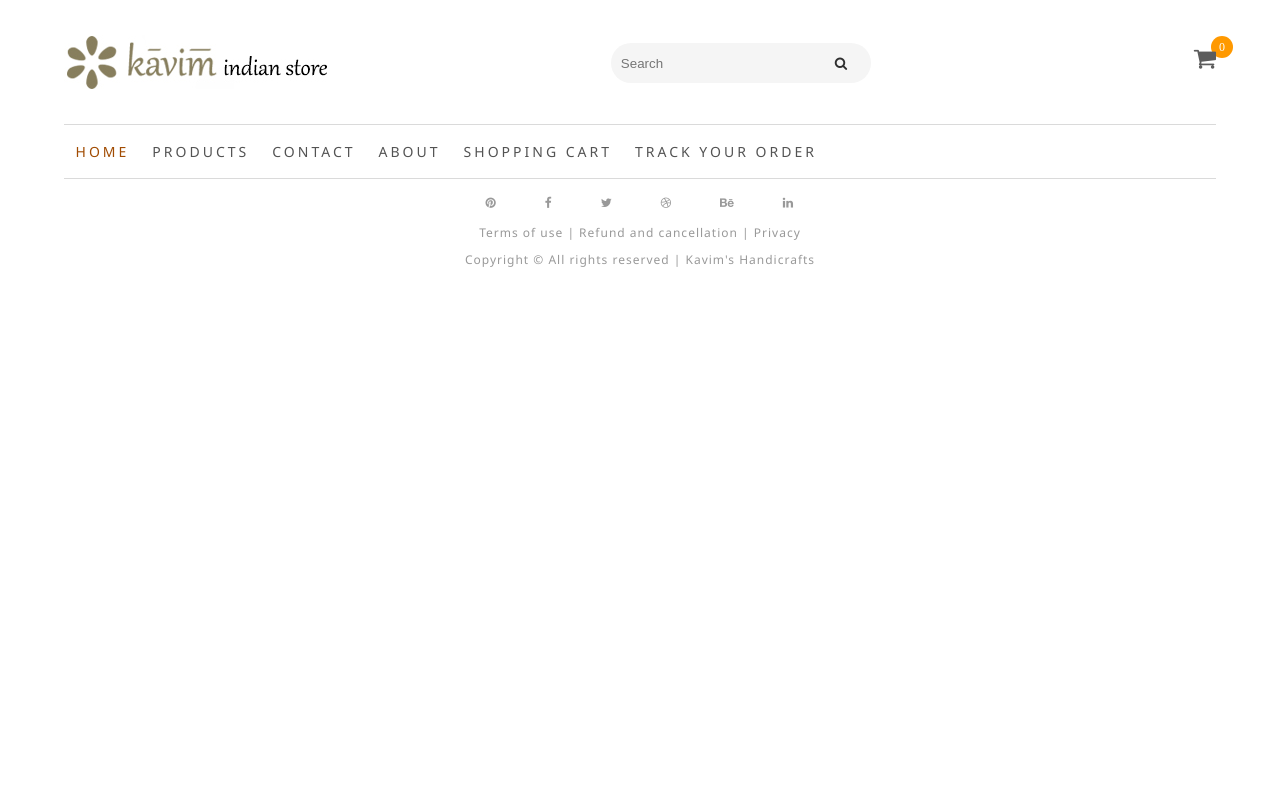
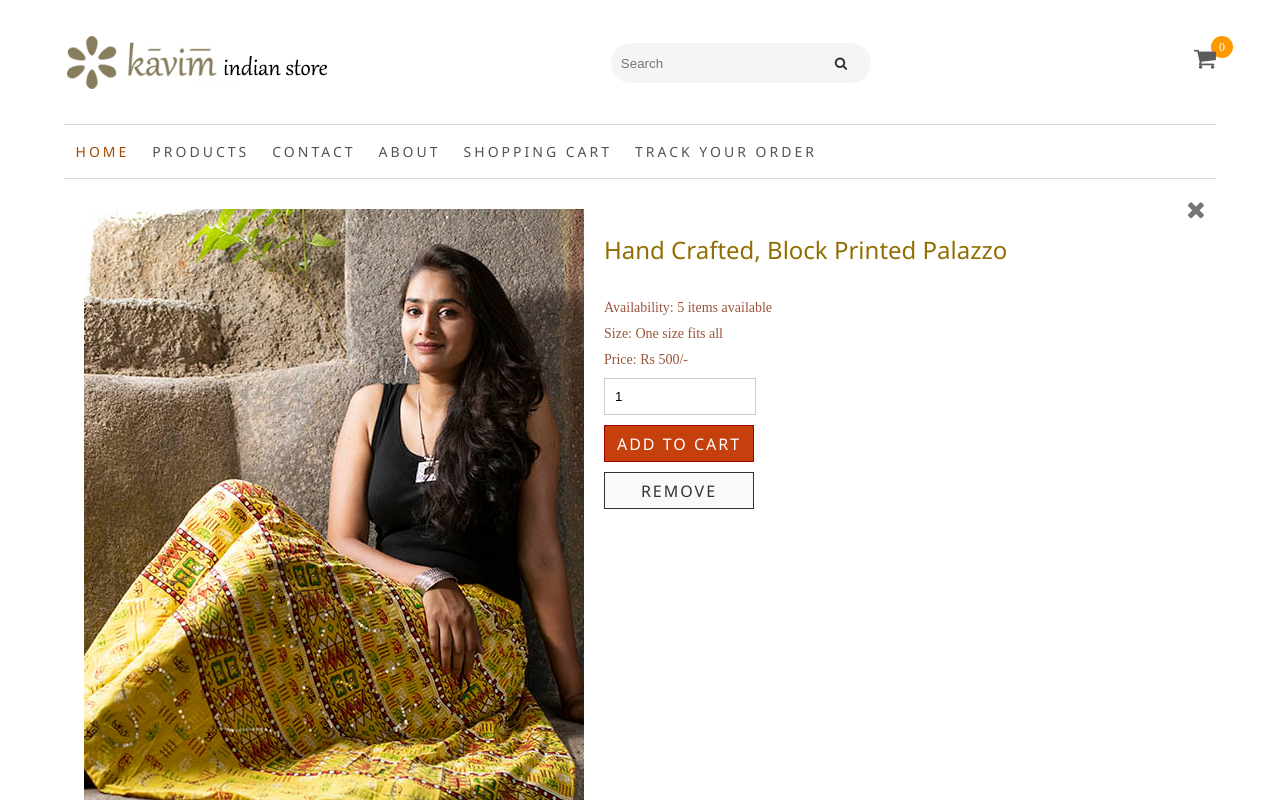
Before and after one commit to nitk-shashankshah/Kavim, an Angular app: page /details/1 in a window 1280 px wide. Shown: the top 800 px of the page. Built offline with nearby package versions, Linux system fonts and the light colour scheme; what angular-font-awesome would draw is missing.

Commit message:
details changes

```diff
--- a/src/app/header/header.component.html
+++ b/src/app/header/header.component.html
@@ -10,7 +10,7 @@
   </ul>-->
   <ul class="flex nav-ul">
     <!--<li><a href="#"><i class="fa fa-user" style="font-size: 24px;color:#5c5c5c;"></i> <span style="line-height: 24px;"></span></a></li>-->
-    <li><a routerLink="/cart" routerLinkActive="active"><i class="fa fa-shopping-cart" style="font-size: 24px;color:#5c5c5c;" [attr.myValue]="cartItems"></i></a></li>
+    <li><a href="cart"><i class="fa fa-shopping-cart" style="font-size: 24px;color:#5c5c5c;" [attr.myValue]="cartItems"></i></a></li>
   </ul>
 </div>
 </div>
@@ -23,7 +23,7 @@
   <a routerLink="/products" routerLinkActive="active">Products</a>
   <a routerLink="/contact" routerLinkActive="active">Contact</a>
   <a routerLink="/cart" routerLinkActive="active">About</a>
-  <a routerLink="/cart" routerLinkActive="active">Shopping Cart</a>
+  <a href="cart">Shopping Cart</a>
   <a routerLink="/track" routerLinkActive="active">Track your order</a>
   <a href="javascript:void(0);" class="icon" (click)="myFunction()">
     <i class="fa fa-bars"></i>
--- a/src/app/home/home.component.html
+++ b/src/app/home/home.component.html
@@ -29,6 +29,3 @@
     <app-product imgInput="../../assets/images/jutti.jpg" description="Rajasthani" price="240" id="5"></app-product>
   </div>
 </div>
-
-<app-product-detail>
-</app-product-detail>
--- a/src/app/product-detail/product-detail.component.css
+++ b/src/app/product-detail/product-detail.component.css
@@ -2,64 +2,45 @@
   display:flex;
   flex-direction: row;
   justify-content: space-even;
-  padding:50px 20px;
+  padding:20px 20px;
   box-sizing: border-box;
-  position:fixed;
-  z-index:1000;
   top:10px;
   margin:0px auto;
-  background:#f7f7f7;
-  border:2px solid #dcdcdc;
-  border-radius: 10px;
-  width: 90vw;
+  float:left;
 }
 
 @media screen and (min-width: 801px) {
-.product img {
-  width:100%;
-}
 .description{
-  padding-left:10px;
+  padding-left:20px;
 }
 }
 @media screen and (max-width: 800px) {
+  .product {
+    width:100%;
+  }
   .details{
     display:flex;
     flex-direction: column;
     top:0px;
     left:0px;
   }
-  .details{
-    clear:both;
-    height: 100vh;
-  }
-  .description{
-    clear:both;
-  }
-  .product img {
-    height:40vh;
-    padding:10px;
-  }
 }
-
+.product img {
+  width:100%;
+}
 .description p{
   font-family: 'Segoe UI', Tahoma, Geneva, Verdana, sans-serif;
   font-size: 24px;
   color:#926e00;
 }
-.price {
-  font-family: 'Segoe UI', Tahoma, Geneva, Verdana, sans-serif;
-  font-size: 24px;
-  color: #6d2d2d;
-  padding:10px 0px;
-}
+
 .add_to_cart button {
     text-align:center;
     font-family: 'Segoe UI', Tahoma, Geneva, Verdana, sans-serif;
     font-size:16px;
-    margin:15px auto;
     line-height:24px;
     letter-spacing: 2px;
+    margin-top:10px;
     cursor:pointer;
     background:#c6400d;
     color:#fff;
@@ -71,11 +52,23 @@
 }
 .availablity {
   color:#9a563b;
-  font-size: 18px;
+  font-size: 14px;
+  padding-top:10px;
+}
+.size {
+  color:#9a563b;
+  padding-top:10px;
+  font-size: 14px;
+}
+.price {
+  color: #9a563b;
+  padding-top:10px;
+  font-size: 14px;
 }
 .quantity {
+  margin-top:10px;
   padding: 10px;
-  width: 150px;
+  width: 130px;
   border:1px solid #ccc;
 }
 
@@ -97,21 +90,22 @@
     border:1px solid #e46a3b;
     color:#fff;
     box-sizing:border-box;
-  }
-.close{
-  position: absolute;
-  right:10px;
-  top:10px;
 }
 
-.close button{
+.close {
+  float:right;
+  cursor:pointer;
+}
+
+.close button {
   font-size: 24px;
   border: 0px solid #767676;
-  background:#f7f7f7;
+  background:none;
   height: 40px;
   width: 40px;
   padding-top: 3px;
   text-align: center;
   box-sizing: border-box;
   color:#767676;
-  }
+  cursor:pointer;
+}
--- a/src/app/product-detail/product-detail.component.html
+++ b/src/app/product-detail/product-detail.component.html
@@ -1,22 +1,25 @@
-<div class="details" *ngIf="show">
+<div class="close">
+  <button><i class="fa fa-close" (click) = "closeBox()"></i></button>
+</div>
+<div class="details">
   <div class="product">
     <img src="../../assets/images/prod-8.jpg">
   </div>
   <div class="description">
-    <p>Hand Crafted, Block Printed Palazzo, One size fits all</p>
+    <p>Hand Crafted, Block Printed Palazzo</p>
     <div class="availablity">
-      5 items available
+      Availability: 5 items available
+    </div>
+    <div class="size">
+      Size: One size fits all
     </div>
     <div class="price">
-      Rs 500/-
+      Price: Rs 500/-
     </div>
     <div class="add_to_cart">
       <input type="number" min="1" max="5" class="quantity" value="1"><br>
-      <button class="add" type="button" title="ADD TO CART" (click)="addToCart()">ADD TO CART</button>&nbsp;
+      <button class="add" type="button" title="ADD TO CART" (click)="addToCart()">ADD TO CART</button><br>
       <button class="remove" type="button" title="ADD TO CART" (click)="removeItem()">REMOVE</button>
     </div>
   </div>
-  <div class="close">
-    <button><i class="fa fa-close" (click) = "closeBox()"></i></button>
-  </div>
 </div>
--- a/src/app/product-detail/product-detail.component.ts
+++ b/src/app/product-detail/product-detail.component.ts
@@ -1,7 +1,7 @@
 import { Component, OnInit } from '@angular/core';
 //import { ActivatedRoute } from '@angular/router';
-import { Subscription } from 'rxjs';
 import { CartServiceService } from '../cart-service.service';
+import { Location } from '@angular/common';
 
 @Component({
   selector: 'app-product-detail',
@@ -12,25 +12,13 @@ export class ProductDetailComponent implements OnInit {
 
   id: string;
   private sub: any;
-  show:boolean = false;
-  subscription: Subscription;
-
-  constructor(/*private route: ActivatedRoute,*/private cartService:CartServiceService) {
-    this.subscription = this.cartService.showDetails$.subscribe(
-      (data:boolean) => {
-        this.show = data;
-      }
-    );
+  constructor(private location: Location, private cartService:CartServiceService) {
   }
 
   ngOnInit() {
-    /*this.sub = this.route.params.subscribe(params => {
-      this.id = params['id'];
-   });*/
   }
 
   ngOnDestroy() {
-    this.sub.unsubscribe();
   }
   addToCart(){
 
@@ -39,6 +27,6 @@ export class ProductDetailComponent implements OnInit {
 
   }
   closeBox(){
-    this.show=false;
+    this.location.back();
   }
 }
--- a/src/app/product/product.component.html
+++ b/src/app/product/product.component.html
@@ -9,6 +9,6 @@
     <div class="add_to_cart">
       <button type="button" title="ADD TO CART" (click)="addToCart(imgInput,description,price,id)">ADD TO CART</button>
       <br>
-      <button type="button" title="VIEW DETAILS" (click)="viewDetails()">VIEW DETAILS</button>
+      <a href="/details/{{id}}">VIEW DETAILS</a>
     </div>
 </div>
--- a/src/app/product/product.component.ts
+++ b/src/app/product/product.component.ts
@@ -21,7 +21,5 @@ export class ProductComponent implements OnInit {
   addToCart(imgInput,description,price,id) {
     this.cartService.addItem(imgInput,description,price,id);
   }
-  viewDetails() {
-    this.cartService.viewDetails();
-  }
+
 }
```
